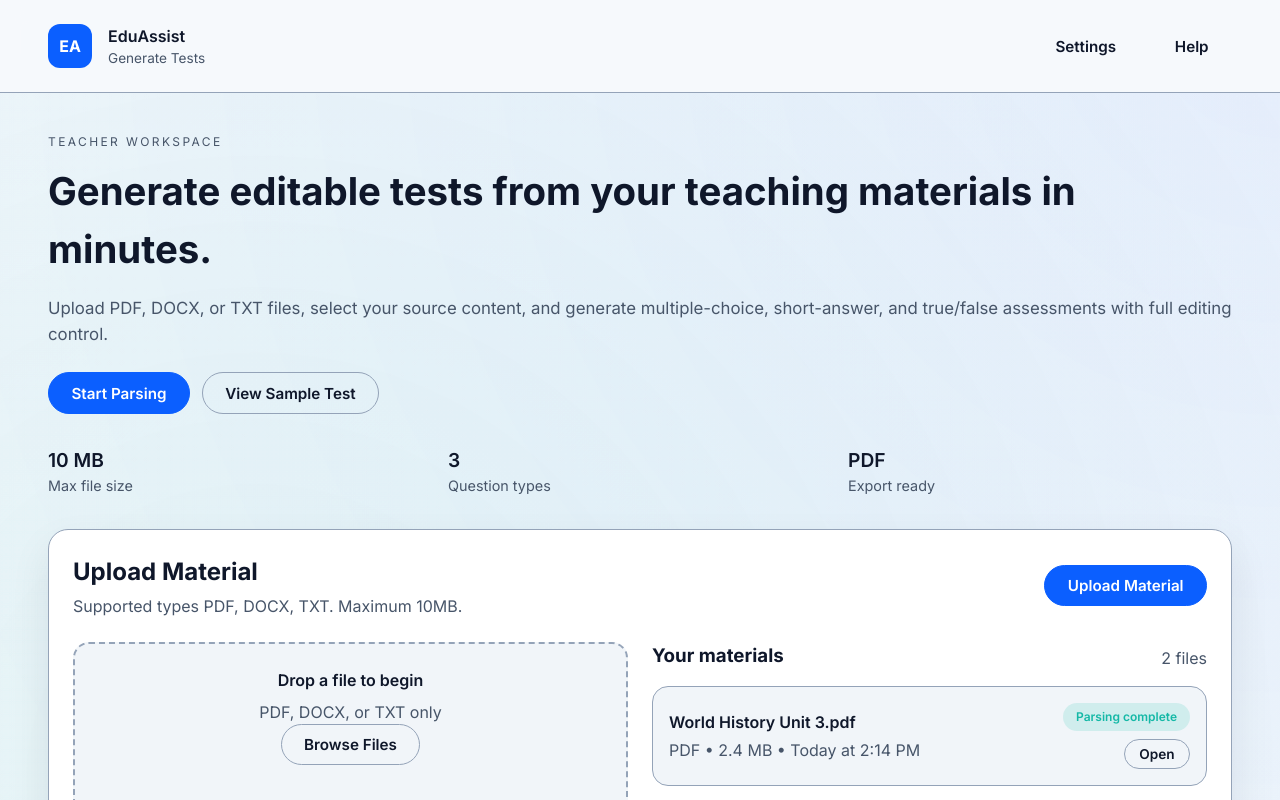
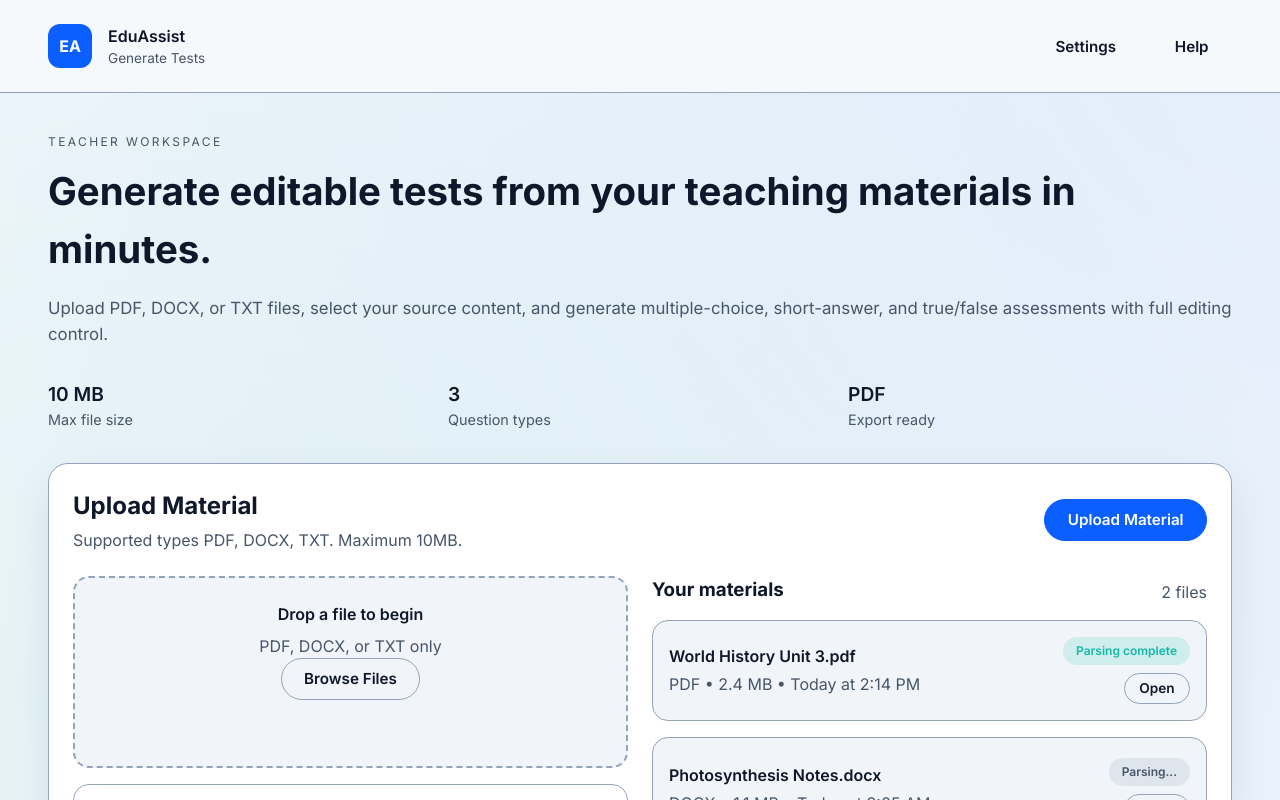
Before and after one commit to shahd803/EduAssist, a Next.js app: page / in a window 1280 px wide. Shown: the top 800 px of the page. Built offline with nearby package versions, Linux system fonts and the light colour scheme.

Commit message:
removed unnecessary action buttons from header

```diff
--- a/src/components/Hero.jsx
+++ b/src/components/Hero.jsx
@@ -8,10 +8,6 @@ function Hero() {
           Upload PDF, DOCX, or TXT files, select your source content, and generate
           multiple-choice, short-answer, and true/false assessments with full editing control.
         </p>
-        <div className="hero-actions">
-          <button className="btn btn-primary">Start Parsing</button>
-          <button className="btn btn-outline">View Sample Test</button>
-        </div>
         <div className="hero-metrics">
           <div>
             <p className="metric-value">10 MB</p>
```
